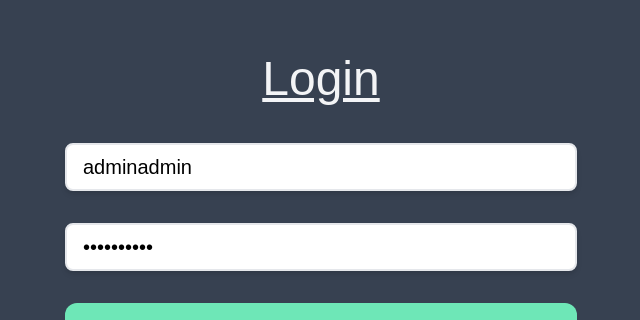
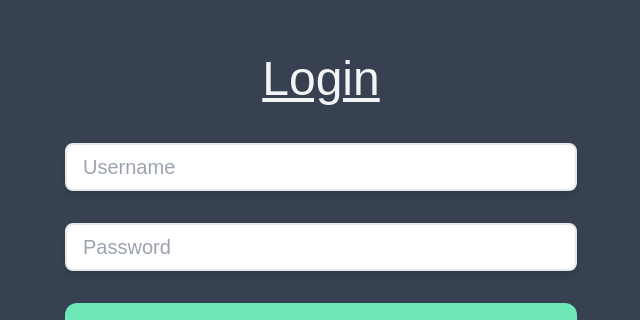
Before and after one commit to jasonstanleyyoman/Paimonbot-FE, a React (Create React App) app: page / in a window 1280 px wide. Shown: the part 169-489 px from the top of the page, without its empty margins (319-959 px from the left). Built offline with nearby package versions, Linux system fonts and the light colour scheme; no server answers.

Commit message:
remove default value, add button animation onclick, add validation

```diff
--- a/src/App.css
+++ b/src/App.css
@@ -83,3 +83,6 @@
 .page-exit-active {
   transform: translateY(-500px);
 }
+.general-button:active {
+  transform: scale(0.97);
+}
--- a/src/components/Auth.tsx
+++ b/src/components/Auth.tsx
@@ -9,8 +9,8 @@ const Auth: React.FC<Props> = ({
 }: Props) => {
   const [mode, setMode] = React.useState<Mode>("login");
   const [isLoading, setIsLoading] = React.useState(false);
-  const [username, setUsername] = React.useState("adminadmin");
-  const [password, setPassword] = React.useState("adminadmin");
+  const [username, setUsername] = React.useState("");
+  const [password, setPassword] = React.useState("");
   const [errorMessage, setErroMessage] = React.useState("");
   const socket = useSocket();
   if (socket.socket) {
@@ -46,6 +46,21 @@ const Auth: React.FC<Props> = ({
   }, [username, password]);
   const handleSubmit = () => {
     if (isLoading) return;
+    let valid = true;
+    if (username.length < 8) {
+      valid = false;
+      setErroMessage("Username harus terdiri dari 8 huruf atau lebih");
+    }
+    if (password.length < 8) {
+      if (valid) {
+        setErroMessage("Password harus terdiri dari 8 huruf atau lebih");
+      }
+      valid = false;
+
+    }
+    if (!valid) {
+      return;
+    }
 
     setIsLoading(true);
 
@@ -66,13 +81,13 @@ const Auth: React.FC<Props> = ({
   return (
     <div className="w-2/5 flex flex-col page-animation">
       <h1 className="text-5xl my-6 underline text-gray-100">{mode === "login" ? "Login" : "Register"}</h1>
-      <input className="my-4 py-2 px-4 rounded-lg shadow-md text-xl border-gray-200 border-2 focus:border-gray-400 transition duration-300" value={username} placeholder="Username" onChange={(e) => setUsername(e.currentTarget.value)} />
-      <input className="my-4 py-2 px-4 rounded-lg shadow-md text-xl border-gray-200 border-2 focus:border-gray-400 transition duration-300" value={password} placeholder="Password" type="password" onChange={(e) => setPassword(e.currentTarget.value)} />
+      <input className="my-4 py-2 px-4 rounded-lg shadow-md text-xl border-gray-200 border-2 focus:border-gray-500 transition duration-300" value={username} placeholder="Username" onChange={(e) => setUsername(e.currentTarget.value)} />
+      <input className="my-4 py-2 px-4 rounded-lg shadow-md text-xl border-gray-200 border-2 focus:border-gray-500 transition duration-300" value={password} placeholder="Password" type="password" onChange={(e) => setPassword(e.currentTarget.value)} />
       <p className="my-2 text-red-600 font-semibold">{errorMessage}</p>
-      <button onClick={() => handleSubmit()} className={`py-3 ${mode === "login" ? "bg-green-300" : "bg-yellow-300"} rounded-xl hover:${mode === "login" ? "bg-green-400" : "bg-yellow-400"} transition text-lg`}>
+      <button onClick={() => handleSubmit()} className={`py-3 ${mode === "login" ? "bg-green-300" : "bg-yellow-300"} rounded-xl hover:${mode === "login" ? "bg-green-400" : "bg-yellow-400"} transition text-lg general-button`}>
         {mode === "login" ? "Login" : "Register"}
       </button>
-      <button className={`my-3 py-3 bg-indigo-300 rounded-xl hover:bg-indigo-400 transition text-lg`} onClick={() => {
+      <button className="my-3 py-3 bg-indigo-300 rounded-xl hover:bg-indigo-400 transition text-lg general-button" onClick={() => {
         setMode(mode === "login" ? "register" : "login");
       }}>
         {mode === "login" ? "Go to Register" : "Go to Login"}
--- a/src/components/Chat.tsx
+++ b/src/components/Chat.tsx
@@ -57,7 +57,7 @@ const Chat = ({
 						onSubmit();
 					}}>
 						<input value={message} onChange={(e) => setMessage(e.currentTarget.value)} placeholder="Ask us here" className="bg-gray-300 rounded-full px-3 py-1 w-full focus:outline-none border-none text-right" />
-						<button className="ml-4 cursor-pointer border-none outline-none focus:outline-none text-sm text-gray-500 hover:text-gray-900 transition duration-300">Send</button>
+						<button className="ml-4 active:scale-95 cursor-pointer border-none outline-none focus:outline-none text-sm text-gray-500 hover:text-gray-900 transition duration-300 general-button">Send</button>
 					</form>
 				</div>
 			</div>
```
